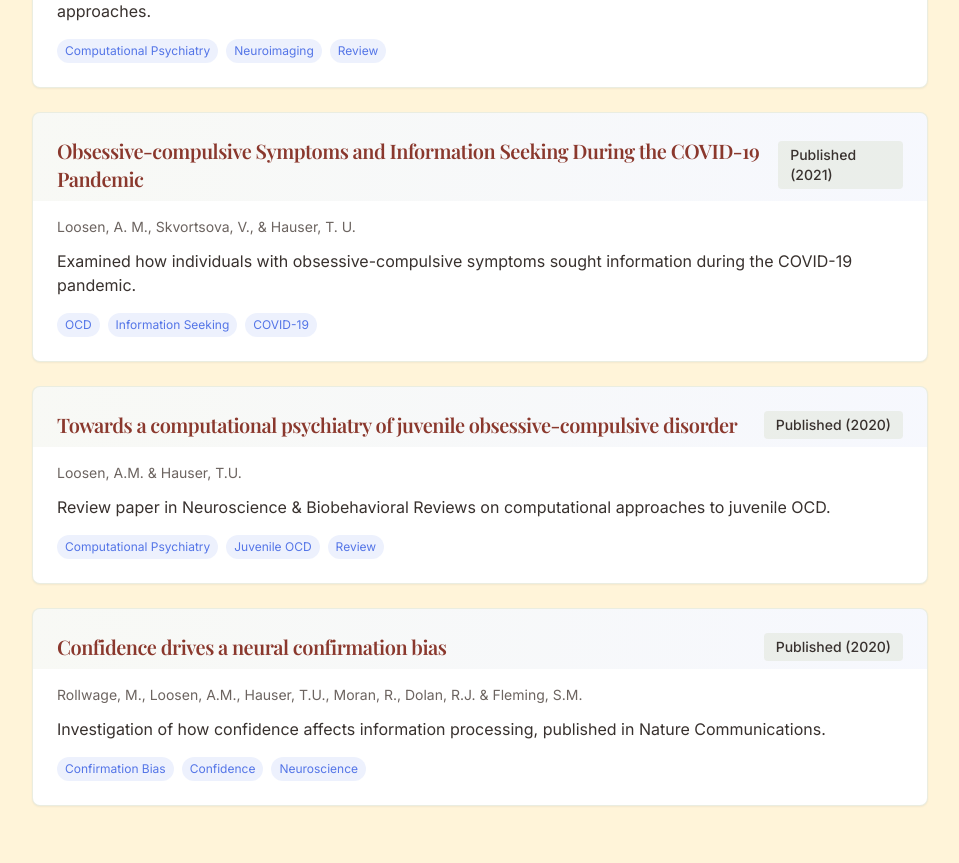
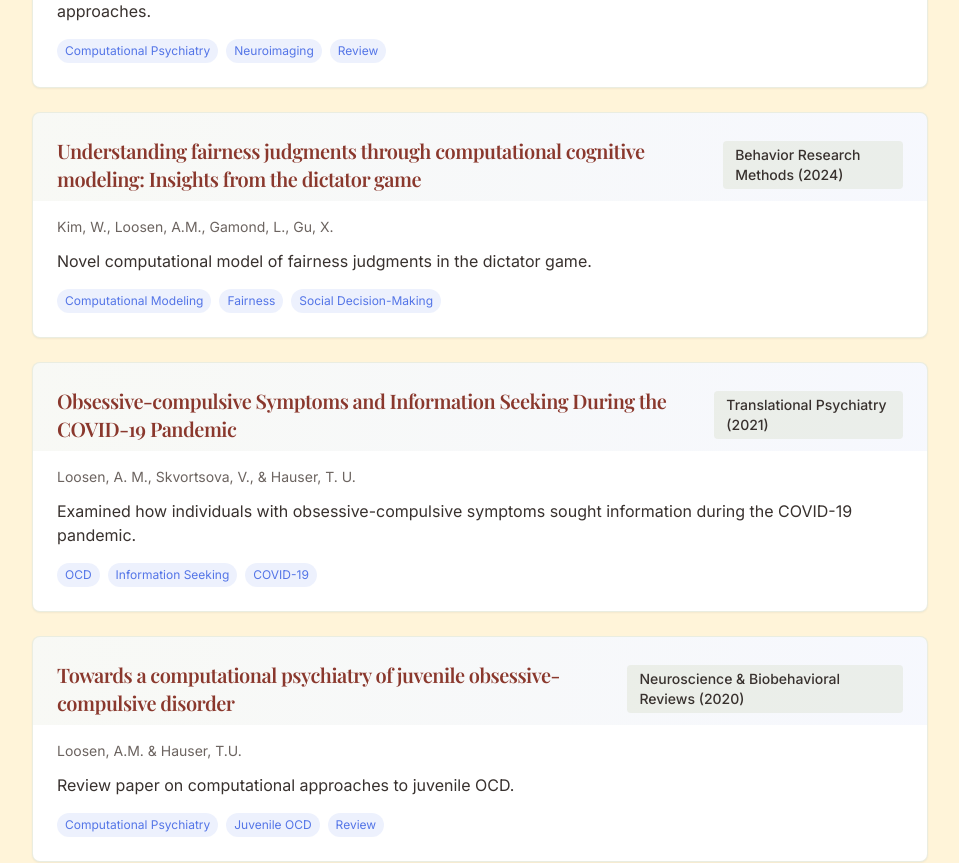
Before and after one commit to amloosen/alisa-loosen-portfolio, a React (Vite) app: page /projects in a window 1280 px wide. Shown: the part 700-1563 px from the top of the page, without its empty margins (160-1119 px from the left). Built offline with nearby package versions, Linux system fonts and the light colour scheme.

Commit message:
Refactor: Update project card details
Update the project cards to include journal names, publication years, and links to the papers.

```diff
--- a/src/pages/ProjectsPage.tsx
+++ b/src/pages/ProjectsPage.tsx
@@ -7,38 +7,57 @@ const ProjectsPage = () => {
   const projects = [
     {
       title: "Rule-shifting and Uncertainty in OCD",
-      status: "In Preparation",
+      journal: "In Preparation",
+      year: "",
       authors: "Loosen, A.M., Zaboski, B. A., Pushkarskaya, H., Pittenger*, C., Hauser, T.U*.",
       description: "Investigating how patients with OCD adapt to changing rules and handle uncertainty compared to healthy controls.",
       tags: ["Computational Modeling", "OCD", "Decision-making"],
+      link: "",
     },
     {
       title: "Revisiting the role of computational neuroimaging in the era of integrative neuroscience",
-      status: "Invited Review (2024)",
+      journal: "Neuropsychopharmacology",
+      year: "2024",
       authors: "Loosen, A.M.*, Kato, A.*, Gu, X.",
       description: "Review paper for Neuropsychopharmacology (Nature Publishing Group) on computational neuroimaging approaches.",
       tags: ["Computational Psychiatry", "Neuroimaging", "Review"],
+      link: "https://www.nature.com/articles/s41386-024-01946-8",
+    },
+    {
+      title: "Understanding fairness judgments through computational cognitive modeling: Insights from the dictator game",
+      journal: "Behavior Research Methods",
+      year: "2024",
+      authors: "Kim, W., Loosen, A.M., Gamond, L., Gu, X.",
+      description: "Novel computational model of fairness judgments in the dictator game.",
+      tags: ["Computational Modeling", "Fairness", "Social Decision-Making"],
+      link: "https://link.springer.com/article/10.3758/s13428-024-02427-y",
     },
     {
       title: "Obsessive-compulsive Symptoms and Information Seeking During the COVID-19 Pandemic",
-      status: "Published (2021)",
+      journal: "Translational Psychiatry",
+      year: "2021",
       authors: "Loosen, A. M., Skvortsova, V., & Hauser, T. U.",
       description: "Examined how individuals with obsessive-compulsive symptoms sought information during the COVID-19 pandemic.",
       tags: ["OCD", "Information Seeking", "COVID-19"],
+      link: "https://www.nature.com/articles/s41398-021-01410-x",
     },
     {
       title: "Towards a computational psychiatry of juvenile obsessive-compulsive disorder",
-      status: "Published (2020)",
+      journal: "Neuroscience & Biobehavioral Reviews",
+      year: "2020",
       authors: "Loosen, A.M. & Hauser, T.U.",
-      description: "Review paper in Neuroscience & Biobehavioral Reviews on computational approaches to juvenile OCD.",
+      description: "Review paper on computational approaches to juvenile OCD.",
       tags: ["Computational Psychiatry", "Juvenile OCD", "Review"],
+      link: "https://www.sciencedirect.com/science/article/abs/pii/S014976342030484X",
     },
     {
       title: "Confidence drives a neural confirmation bias",
-      status: "Published (2020)",
+      journal: "Nature Communications",
+      year: "2020",
       authors: "Rollwage, M., Loosen, A.M., Hauser, T.U., Moran, R., Dolan, R.J. & Fleming, S.M.",
-      description: "Investigation of how confidence affects information processing, published in Nature Communications.",
+      description: "Investigation of how confidence affects information processing.",
       tags: ["Confirmation Bias", "Confidence", "Neuroscience"],
+      link: "https://www.nature.com/articles/s41467-020-16278-6",
     },
   ];
 
@@ -80,9 +99,22 @@ const ProjectsPage = () => {
               <CardHeader className="bg-gradient-to-r from-sage/10 to-blue/5 pb-2">
                 <div className="flex flex-col md:flex-row md:items-center md:justify-between gap-2">
                   <CardTitle className="text-xl text-rust">{project.title}</CardTitle>
-                  <span className="text-sm font-medium px-3 py-1 rounded bg-sage/20 text-sage-800 inline-block">
-                    {project.status}
-                  </span>
+                  <div className="text-sm font-medium">
+                    {project.link ? (
+                      <a
+                        href={project.link}
+                        target="_blank"
+                        rel="noopener noreferrer"
+                        className="px-3 py-1 rounded bg-sage/20 hover:bg-sage/30 text-sage-800 inline-block transition-colors"
+                      >
+                        {project.journal} {project.year && `(${project.year})`}
+                      </a>
+                    ) : (
+                      <span className="px-3 py-1 rounded bg-sage/20 text-sage-800 inline-block">
+                        {project.journal} {project.year && `(${project.year})`}
+                      </span>
+                    )}
+                  </div>
                 </div>
               </CardHeader>
               <CardContent className="pt-4">
```
